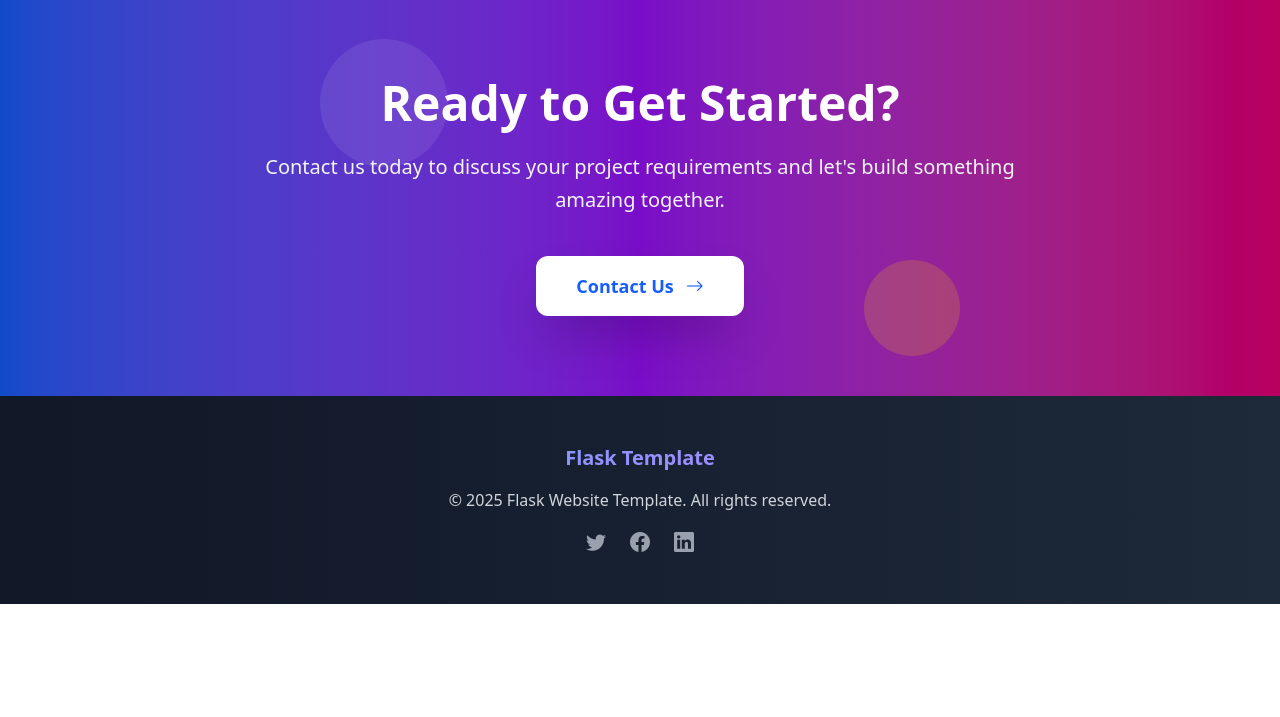
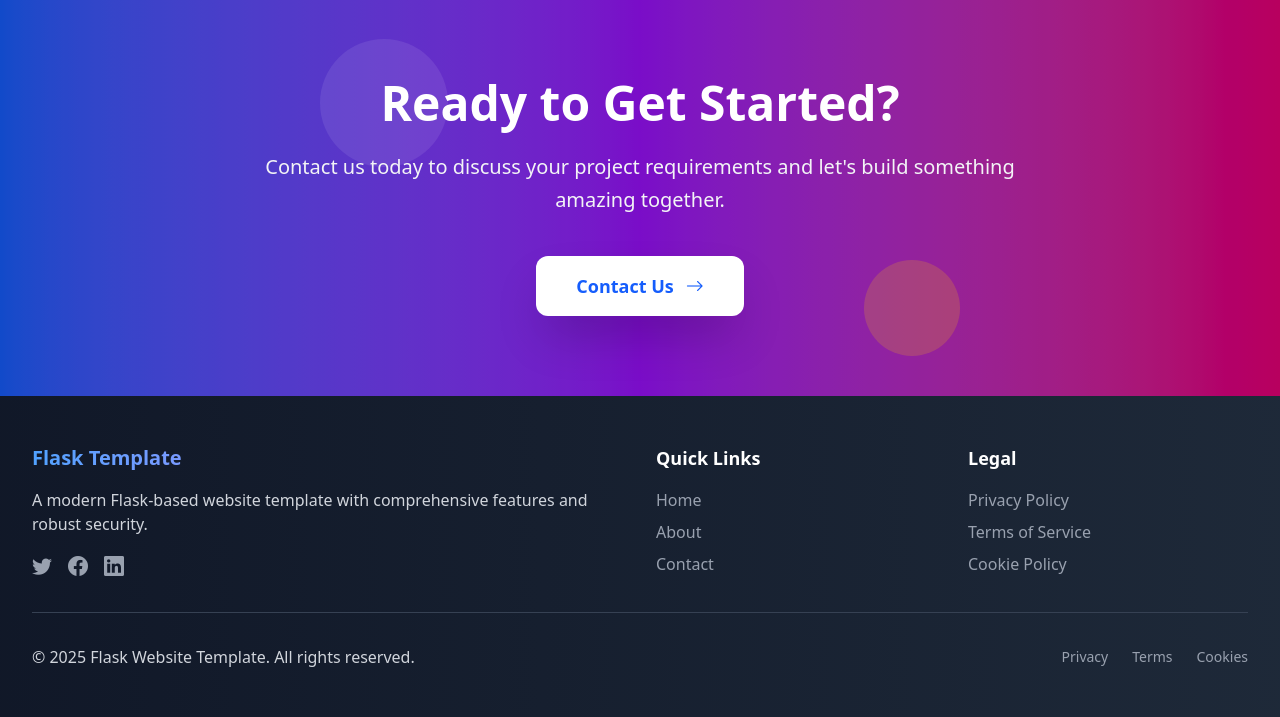
Before and after one commit to MACantara/flask-website-template, a Flask app: page / in a window 1280 px wide. Shown: the part 1514-2231 px from the top of the page. Before the commit the page ends 2118 px from the top, so only its background shows below. Run offline with Flask 3, Linux system fonts and the light colour scheme.

Commit message:
Revamp footer layout to include company info, quick links, and legal sections with updated styling and links

```diff
--- a/app/templates/base.html
+++ b/app/templates/base.html
@@ -40,12 +40,12 @@
     <!-- Footer -->
     <footer class="bg-gradient-to-r from-gray-900 to-gray-800 dark:from-gray-950 dark:to-gray-900 text-white py-12 mt-auto transition-colors duration-300">
         <div class="max-w-7xl mx-auto px-4 sm:px-6 lg:px-8">
-            <div class="text-center">
-                <div class="mb-4">
-                    <h3 class="text-xl font-bold bg-gradient-to-r from-blue-400 to-purple-400 bg-clip-text text-transparent">Flask Template</h3>
-                </div>
-                <p class="text-gray-300 mb-4">&copy; {{ current_year }} Flask Website Template. All rights reserved.</p>
-                <div class="flex justify-center space-x-6">
+            <div class="grid md:grid-cols-4 gap-8 mb-8">
+                <!-- Company Info -->
+                <div class="md:col-span-2">
+                    <h3 class="text-xl font-bold bg-gradient-to-r from-blue-400 to-purple-400 bg-clip-text text-transparent mb-4">Flask Template</h3>
+                    <p class="text-gray-300 mb-4">A modern Flask-based website template with comprehensive features and robust security.</p>
+                    <div class="flex space-x-4">
                         <a href="#" class="text-gray-400 hover:text-white transition-colors duration-300 hover:scale-110 transform">
                             <i class="bi bi-twitter text-xl"></i>
                         </a>
@@ -57,6 +57,41 @@
                         </a>
                     </div>
                 </div>
+
+                <!-- Quick Links -->
+                <div>
+                    <h4 class="text-lg font-semibold mb-4">Quick Links</h4>
+                    <ul class="space-y-2">
+                        <li><a href="{{ url_for('main.home') }}" class="text-gray-400 hover:text-white transition-colors duration-300">Home</a></li>
+                        <li><a href="{{ url_for('main.about') }}" class="text-gray-400 hover:text-white transition-colors duration-300">About</a></li>
+                        <li><a href="{{ url_for('contact.contact_page') }}" class="text-gray-400 hover:text-white transition-colors duration-300">Contact</a></li>
+                        {% if session.user_id %}
+                        <li><a href="{{ url_for('profile.profile') }}" class="text-gray-400 hover:text-white transition-colors duration-300">Profile</a></li>
+                        {% endif %}
+                    </ul>
+                </div>
+
+                <!-- Legal -->
+                <div>
+                    <h4 class="text-lg font-semibold mb-4">Legal</h4>
+                    <ul class="space-y-2">
+                        <li><a href="{{ url_for('main.privacy_policy') }}" class="text-gray-400 hover:text-white transition-colors duration-300">Privacy Policy</a></li>
+                        <li><a href="{{ url_for('main.terms_of_service') }}" class="text-gray-400 hover:text-white transition-colors duration-300">Terms of Service</a></li>
+                        <li><a href="{{ url_for('main.cookie_policy') }}" class="text-gray-400 hover:text-white transition-colors duration-300">Cookie Policy</a></li>
+                    </ul>
+                </div>
+            </div>
+
+            <div class="border-t border-gray-700 pt-8">
+                <div class="flex flex-col md:flex-row justify-between items-center">
+                    <p class="text-gray-300 mb-4 md:mb-0">&copy; {{ current_date.year if current_date else 2024 }} Flask Website Template. All rights reserved.</p>
+                    <div class="flex space-x-6 text-sm">
+                        <a href="{{ url_for('main.privacy_policy') }}" class="text-gray-400 hover:text-white transition-colors duration-300">Privacy</a>
+                        <a href="{{ url_for('main.terms_of_service') }}" class="text-gray-400 hover:text-white transition-colors duration-300">Terms</a>
+                        <a href="{{ url_for('main.cookie_policy') }}" class="text-gray-400 hover:text-white transition-colors duration-300">Cookies</a>
+                    </div>
+                </div>
+            </div>
         </div>
     </footer>
 
```
Lines whose indentation alone changed are shown as unchanged.
